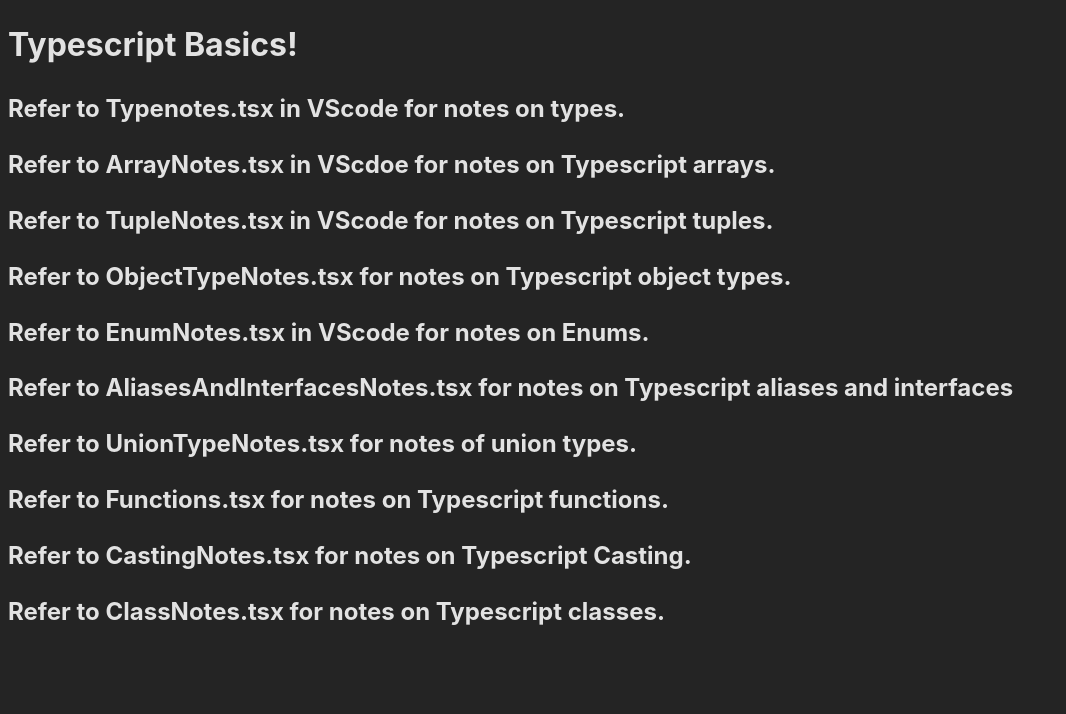
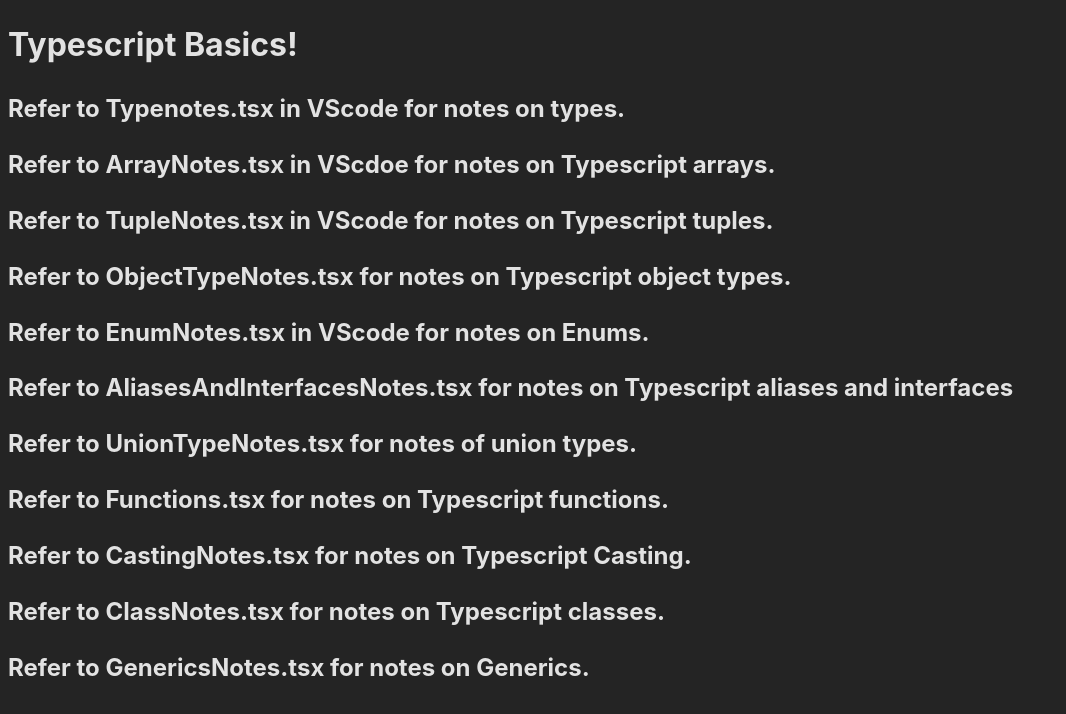
Before and after one commit to ScottM406/typescript-and-redux-practice-3, a React (Vite) app in the folder vite-project/: page / in a window 1280 px wide. Shown: the top 714 px of the page, without its empty margins (0-1066 px from the left). Built offline with nearby package versions, Linux system fonts and the light colour scheme.

Commit message:
Create GenericsNotes.tsx

```diff
--- a/vite-project/src/App.tsx
+++ b/vite-project/src/App.tsx
@@ -8,6 +8,7 @@ import UnionTypes from "./Note-Components/UnionTypeNotes";
 import Functions from "./Note-Components/FunctionNotes";
 import Casting from "./Note-Components/CastingNotes";
 import ClassNotes from "./Note-Components/ClassNotes";
+import GenericsNotes from "./Note-Components/GenericsNotes";
 
 function App() {
 
@@ -24,6 +25,7 @@ function App() {
       <Functions />
       <Casting />
       <ClassNotes />
+      <GenericsNotes />
     </>
   )
 }
--- a/vite-project/src/Note-Components/ClassNotes.tsx
+++ b/vite-project/src/Note-Components/ClassNotes.tsx
@@ -186,7 +186,7 @@ const ClassNotes = () => {
       //as they do not have all their members implemented.
 
       const justAChillRectangle = new Rectangle3(10, 30);
-      console.log(justAChillRectangle.describePolygonArea())
+      console.log(justAChillRectangle.describePolygonArea());
 
   return (
     <h2>Refer to ClassNotes.tsx for notes on Typescript classes.</h2>
--- /dev/null
+++ b/vite-project/src/Note-Components/GenericsNotes.tsx
@@ -0,0 +1,8 @@
+const GenericsNotes = () => {
+
+  return (
+    <h2>Refer to GenericsNotes.tsx for notes on Generics.</h2>
+  )
+}
+
+export default GenericsNotes;
```
